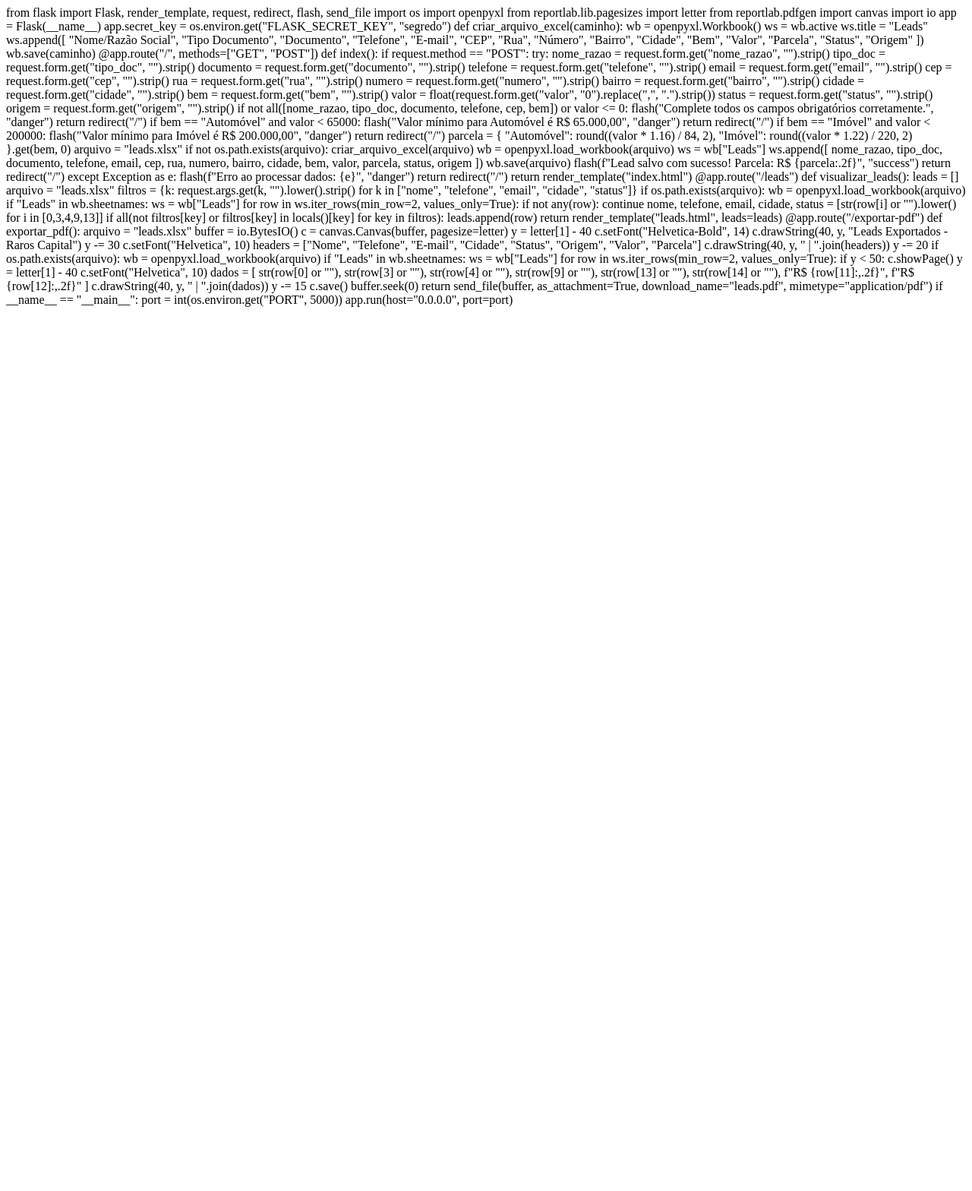
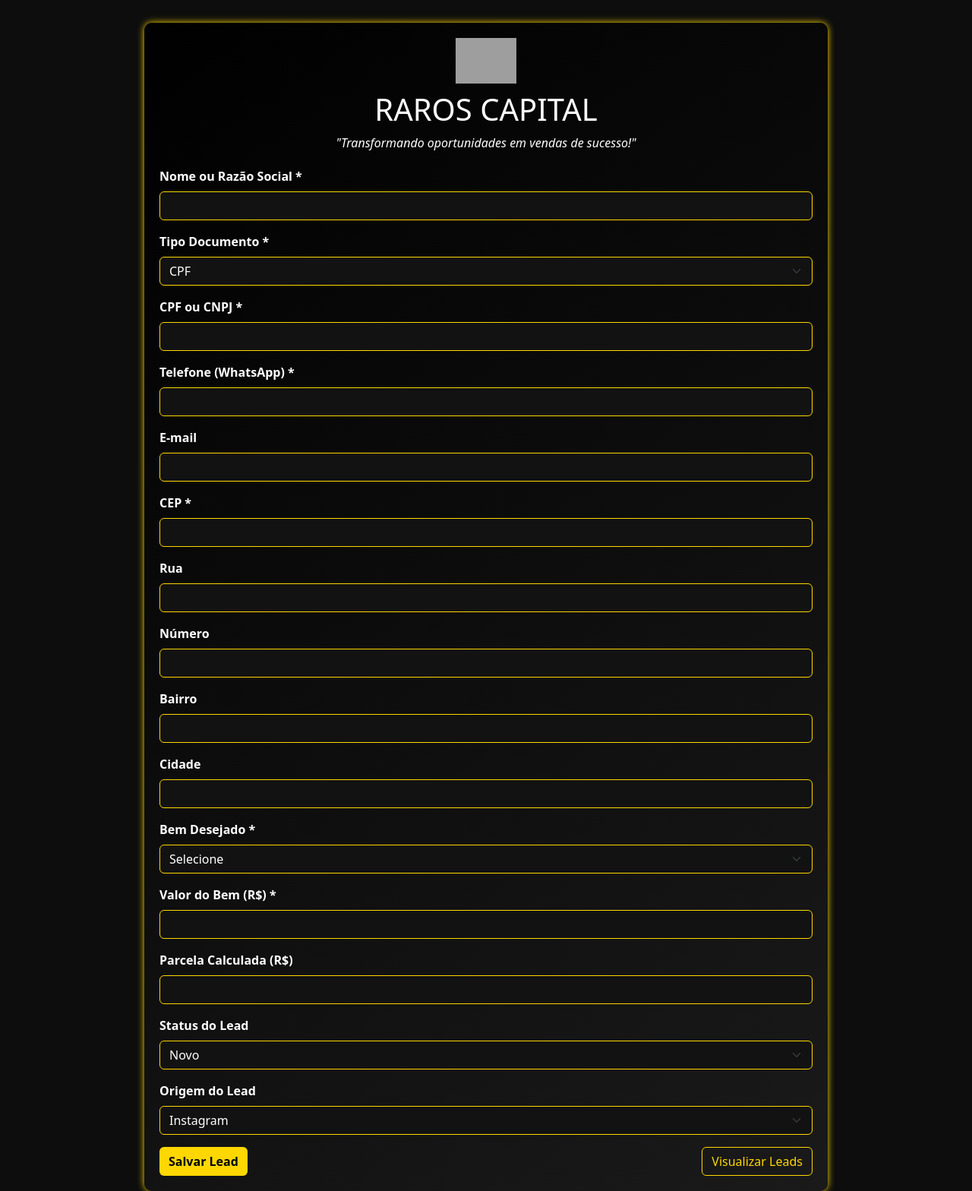
Before and after one commit to fabricioarturcuchi/raros_web_crm, a Flask app: page / in a window 1280 px wide. Shown: the whole page at 76% size. Before the commit the page ends 404 px from the top, so only its background shows below. Run offline with Flask 3, Linux system fonts and the light colour scheme; grey boxes are pictures that could not be loaded.

Commit message:
Update index.html

```diff
--- a/templates/index.html
+++ b/templates/index.html
@@ -1,131 +1,227 @@
-from flask import Flask, render_template, request, redirect, flash, send_file
-import os
-import openpyxl
-from reportlab.lib.pagesizes import letter
-from reportlab.pdfgen import canvas
-import io
+<!DOCTYPE html>
+<html lang="pt-br">
+<head>
+  <meta charset="UTF-8" />
+  <title>RAROS CAPITAL - Cadastro de Leads</title>
+  <meta name="viewport" content="width=device-width, initial-scale=1" />
+  <link href="https://cdn.jsdelivr.net/npm/bootstrap@5.3.0/dist/css/bootstrap.min.css" rel="stylesheet" />
+  <link href="https://cdn.jsdelivr.net/npm/bootstrap-icons@1.10.5/font/bootstrap-icons.css" rel="stylesheet" />
+  <style>
+    body {
+      background-color: #0d0d0d;
+      color: white;
+    }
+    .container {
+      max-width: 900px;
+      margin-top: 30px;
+      padding: 20px;
+      background: linear-gradient(145deg, #000000, #1a1a1a);
+      border-radius: 10px;
+      box-shadow: 0 0 10px gold;
+    }
+    label {
+      font-weight: 600;
+    }
+    .form-control, .form-select {
+      background-color: #121212;
+      color: white;
+      border: 1px solid gold;
+    }
+    .form-control::placeholder {
+      color: #ccc;
+    }
+    .btn-primary {
+      background-color: gold;
+      border: none;
+      color: black;
+      font-weight: 700;
+    }
+    .btn-primary:hover {
+      background-color: #b38f00;
+      color: white;
+    }
+    .btn-outline-warning {
+      border: 1px solid gold;
+      color: gold;
+    }
+    .btn-outline-warning:hover {
+      background-color: gold;
+      color: black;
+    }
+    header {
+      text-align: center;
+      margin-bottom: 20px;
+    }
+    header img {
+      max-height: 60px;
+      margin-bottom: 10px;
+    }
+    footer {
+      text-align: center;
+      margin-top: 30px;
+      font-style: italic;
+      color: #aaa;
+    }
+    .flash-message {
+      margin-bottom: 15px;
+    }
+  </style>
+</head>
+<body>
+  <div class="container">
+    <header>
+      <img src="https://i.postimg.cc/wMPWky1K/Sem-t-tulo-removebg-preview.png" alt="RAROS CAPITAL Logo" />
+      <h1>RAROS CAPITAL</h1>
+      <p><em>"Transformando oportunidades em vendas de sucesso!"</em></p>
+    </header>
 
-app = Flask(__name__)
-app.secret_key = os.environ.get("FLASK_SECRET_KEY", "segredo")
+    {% with messages = get_flashed_messages(with_categories=true) %}
+      {% if messages %}
+        {% for category, message in messages %}
+          <div class="alert alert-{{ category }} flash-message" role="alert">{{ message }}</div>
+        {% endfor %}
+      {% endif %}
+    {% endwith %}
 
-def criar_arquivo_excel(caminho):
-    wb = openpyxl.Workbook()
-    ws = wb.active
-    ws.title = "Leads"
-    ws.append([
-        "Nome/Razão Social", "Tipo Documento", "Documento", "Telefone", "E-mail",
-        "CEP", "Rua", "Número", "Bairro", "Cidade", "Bem", "Valor", "Parcela",
-        "Status", "Origem"
-    ])
-    wb.save(caminho)
+    <form method="POST" novalidate>
+      <div class="mb-3">
+        <label for="nome_razao" class="form-label">Nome ou Razão Social *</label>
+        <input type="text" id="nome_razao" name="nome_razao" class="form-control" required />
+      </div>
 
-@app.route("/", methods=["GET", "POST"])
-def index():
-    if request.method == "POST":
-        try:
-            nome_razao = request.form.get("nome_razao", "").strip()
-            tipo_doc = request.form.get("tipo_doc", "").strip()
-            documento = request.form.get("documento", "").strip()
-            telefone = request.form.get("telefone", "").strip()
-            email = request.form.get("email", "").strip()
-            cep = request.form.get("cep", "").strip()
-            rua = request.form.get("rua", "").strip()
-            numero = request.form.get("numero", "").strip()
-            bairro = request.form.get("bairro", "").strip()
-            cidade = request.form.get("cidade", "").strip()
-            bem = request.form.get("bem", "").strip()
-            valor = float(request.form.get("valor", "0").replace(",", ".").strip())
-            status = request.form.get("status", "").strip()
-            origem = request.form.get("origem", "").strip()
+      <div class="mb-3">
+        <label for="tipo_doc" class="form-label">Tipo Documento *</label>
+        <select id="tipo_doc" name="tipo_doc" class="form-select" required>
+          <option value="CPF">CPF</option>
+          <option value="CNPJ">CNPJ</option>
+        </select>
+      </div>
 
-            if not all([nome_razao, tipo_doc, documento, telefone, cep, bem]) or valor <= 0:
-                flash("Complete todos os campos obrigatórios corretamente.", "danger")
-                return redirect("/")
+      <div class="mb-3">
+        <label for="documento" class="form-label">CPF ou CNPJ *</label>
+        <input type="text" id="documento" name="documento" class="form-control" required />
+      </div>
 
-            if bem == "Automóvel" and valor < 65000:
-                flash("Valor mínimo para Automóvel é R$ 65.000,00", "danger")
-                return redirect("/")
-            if bem == "Imóvel" and valor < 200000:
-                flash("Valor mínimo para Imóvel é R$ 200.000,00", "danger")
-                return redirect("/")
+      <div class="mb-3">
+        <label for="telefone" class="form-label">Telefone (WhatsApp) *</label>
+        <input type="text" id="telefone" name="telefone" class="form-control" required />
+      </div>
 
-            parcela = {
-                "Automóvel": round((valor * 1.16) / 84, 2),
-                "Imóvel": round((valor * 1.22) / 220, 2)
-            }.get(bem, 0)
+      <div class="mb-3">
+        <label for="email" class="form-label">E-mail</label>
+        <input type="email" id="email" name="email" class="form-control" />
+      </div>
 
-            arquivo = "leads.xlsx"
-            if not os.path.exists(arquivo):
-                criar_arquivo_excel(arquivo)
+      <div class="mb-3">
+        <label for="cep" class="form-label">CEP *</label>
+        <input type="text" id="cep" name="cep" class="form-control" required />
+      </div>
 
-            wb = openpyxl.load_workbook(arquivo)
-            ws = wb["Leads"]
-            ws.append([
-                nome_razao, tipo_doc, documento, telefone, email, cep, rua,
-                numero, bairro, cidade, bem, valor, parcela, status, origem
-            ])
-            wb.save(arquivo)
+      <div class="mb-3">
+        <label for="rua" class="form-label">Rua</label>
+        <input type="text" id="rua" name="rua" class="form-control" readonly />
+      </div>
 
-            flash(f"Lead salvo com sucesso! Parcela: R$ {parcela:.2f}", "success")
-            return redirect("/")
-        except Exception as e:
-            flash(f"Erro ao processar dados: {e}", "danger")
-            return redirect("/")
-    return render_template("index.html")
+      <div class="mb-3">
+        <label for="numero" class="form-label">Número</label>
+        <input type="text" id="numero" name="numero" class="form-control" />
+      </div>
 
-@app.route("/leads")
-def visualizar_leads():
-    leads = []
-    arquivo = "leads.xlsx"
-    filtros = {k: request.args.get(k, "").lower().strip() for k in ["nome", "telefone", "email", "cidade", "status"]}
+      <div class="mb-3">
+        <label for="bairro" class="form-label">Bairro</label>
+        <input type="text" id="bairro" name="bairro" class="form-control" readonly />
+      </div>
 
-    if os.path.exists(arquivo):
-        wb = openpyxl.load_workbook(arquivo)
-        if "Leads" in wb.sheetnames:
-            ws = wb["Leads"]
-            for row in ws.iter_rows(min_row=2, values_only=True):
-                if not any(row): continue
-                nome, telefone, email, cidade, status = [str(row[i] or "").lower() for i in [0,3,4,9,13]]
-                if all(not filtros[key] or filtros[key] in locals()[key] for key in filtros):
-                    leads.append(row)
+      <div class="mb-3">
+        <label for="cidade" class="form-label">Cidade</label>
+        <input type="text" id="cidade" name="cidade" class="form-control" readonly />
+      </div>
 
-    return render_template("leads.html", leads=leads)
+      <div class="mb-3">
+        <label for="bem" class="form-label">Bem Desejado *</label>
+        <select id="bem" name="bem" class="form-select" required>
+          <option disabled selected>Selecione</option>
+          <option value="Automóvel">Automóvel</option>
+          <option value="Imóvel">Imóvel</option>
+        </select>
+      </div>
 
-@app.route("/exportar-pdf")
-def exportar_pdf():
-    arquivo = "leads.xlsx"
-    buffer = io.BytesIO()
-    c = canvas.Canvas(buffer, pagesize=letter)
-    y = letter[1] - 40
-    c.setFont("Helvetica-Bold", 14)
-    c.drawString(40, y, "Leads Exportados - Raros Capital")
-    y -= 30
-    c.setFont("Helvetica", 10)
-    headers = ["Nome", "Telefone", "E-mail", "Cidade", "Status", "Origem", "Valor", "Parcela"]
-    c.drawString(40, y, " | ".join(headers))
-    y -= 20
+      <div class="mb-3">
+        <label for="valor" class="form-label">Valor do Bem (R$) *</label>
+        <input type="text" id="valor" name="valor" class="form-control" required />
+      </div>
 
-    if os.path.exists(arquivo):
-        wb = openpyxl.load_workbook(arquivo)
-        if "Leads" in wb.sheetnames:
-            ws = wb["Leads"]
-            for row in ws.iter_rows(min_row=2, values_only=True):
-                if y < 50:
-                    c.showPage()
-                    y = letter[1] - 40
-                    c.setFont("Helvetica", 10)
-                dados = [
-                    str(row[0] or ""), str(row[3] or ""), str(row[4] or ""),
-                    str(row[9] or ""), str(row[13] or ""), str(row[14] or ""),
-                    f"R$ {row[11]:,.2f}", f"R$ {row[12]:,.2f}"
-                ]
-                c.drawString(40, y, " | ".join(dados))
-                y -= 15
+      <div class="mb-3">
+        <label for="parcela" class="form-label">Parcela Calculada (R$)</label>
+        <input type="text" id="parcela" name="parcela" class="form-control" readonly />
+      </div>
 
-    c.save()
-    buffer.seek(0)
-    return send_file(buffer, as_attachment=True, download_name="leads.pdf", mimetype="application/pdf")
+      <div class="mb-3">
+        <label for="status" class="form-label">Status do Lead</label>
+        <select id="status" name="status" class="form-select">
+          <option value="Novo">Novo</option>
+          <option value="Atendimento">Atendimento</option>
+          <option value="Ganho">Ganho</option>
+          <option value="Perdido">Perdido</option>
+          <option value="Outros">Outros</option>
+        </select>
+      </div>
 
-if __name__ == "__main__":
-    port = int(os.environ.get("PORT", 5000))
-    app.run(host="0.0.0.0", port=port)
+      <div class="mb-3">
+        <label for="origem" class="form-label">Origem do Lead</label>
+        <select id="origem" name="origem" class="form-select">
+          <option value="Instagram">Instagram</option>
+          <option value="Facebook">Facebook</option>
+          <option value="Indicação">Indicação</option>
+          <option value="Outros">Outros</option>
+        </select>
+      </div>
+
+      <div class="d-flex justify-content-between">
+        <button type="submit" class="btn btn-primary">Salvar Lead</button>
+        <a href="/leads" class="btn btn-outline-warning">Visualizar Leads</a>
+      </div>
+    </form>
+  </div>
+
+  <script>
+    const bemField = document.getElementById('bem');
+    const valorField = document.getElementById('valor');
+    const parcelaField = document.getElementById('parcela');
+
+    function calculaParcela() {
+      let valor = parseFloat(valorField.value.replace(",", "."));
+      if (isNaN(valor)) {
+        parcelaField.value = '';
+        return;
+      }
+      let bem = bemField.value;
+      let parcela = 0;
+      if (bem === 'Automóvel' && valor >= 65000) {
+        parcela = (valor * 1.16) / 84;
+      } else if (bem === 'Imóvel' && valor >= 200000) {
+        parcela = (valor * 1.22) / 220;
+      }
+      parcelaField.value = parcela ? parcela.toFixed(2) : '';
+    }
+
+    bemField.addEventListener('change', calculaParcela);
+    valorField.addEventListener('input', calculaParcela);
+
+    // Busca CEP com ViaCEP
+    document.getElementById('cep').addEventListener('blur', () => {
+      const cep = document.getElementById('cep').value.replace(/\D/g, '');
+      if (cep.length !== 8) return;
+      fetch(`https://viacep.com.br/ws/${cep}/json/`)
+        .then(resp => resp.json())
+        .then(data => {
+          if (!data.erro) {
+            document.getElementById('rua').value = data.logradouro || '';
+            document.getElementById('bairro').value = data.bairro || '';
+            document.getElementById('cidade').value = data.localidade || '';
+          }
+        });
+    });
+  </script>
+</body>
+</html>
```
